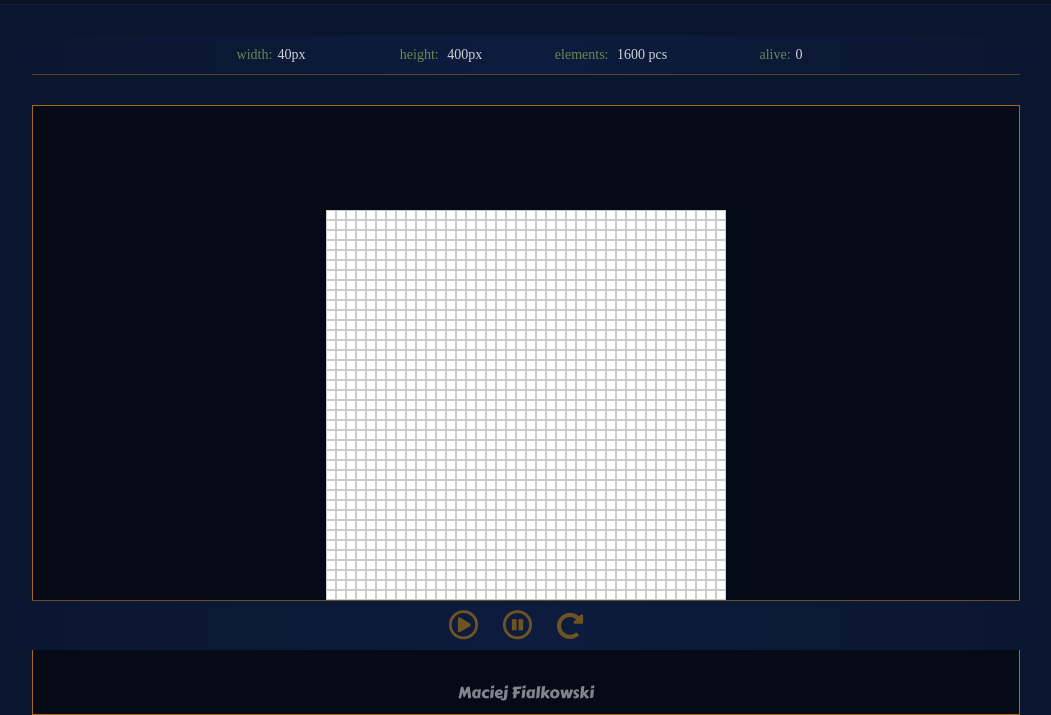
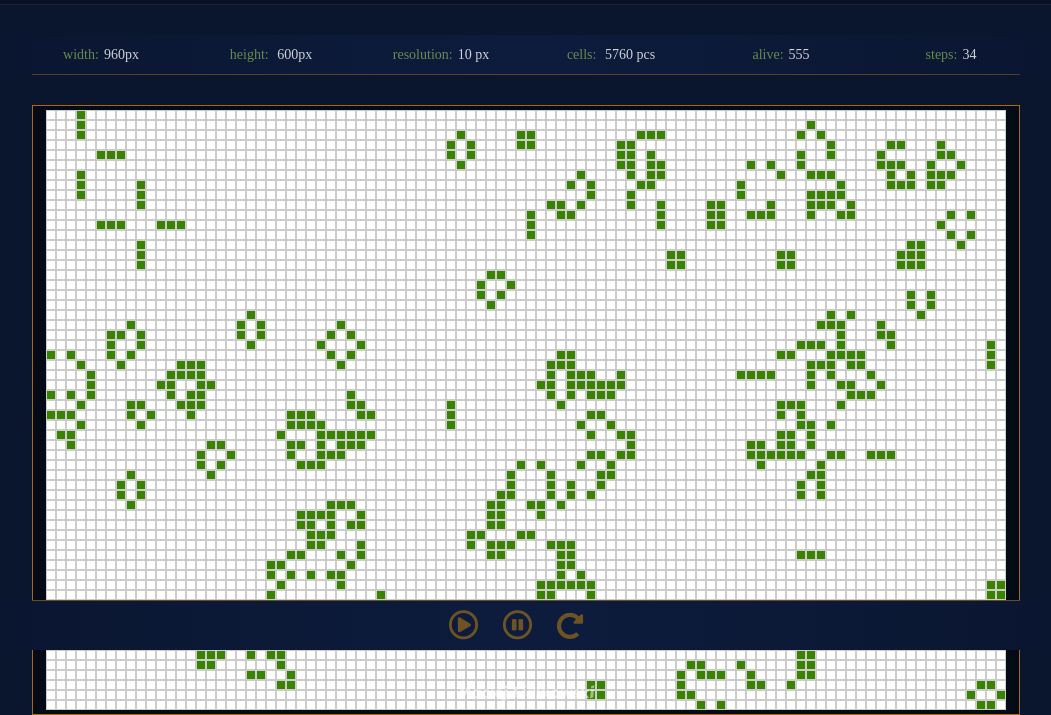
Before and after one commit to Maciejf85/Game_Of_Life, a website: page index.html in a window 1280 px wide. Shown: the part 85-800 px from the top of the page, without its empty margins (114-1165 px from the left). Drawn offline with Linux system fonts and the light colour scheme; a web font is replaced by a local one.

Commit message:
workingGame

```diff
--- a/index.html
+++ b/index.html
@@ -26,8 +26,10 @@
                <ul class='info__elements'>
                     <li>width:<span></span></li>
                     <li>height: <span></span></li>
-                    <li>elements: <span></span></li>
+                    <li>resolution:<span></span></li>
+                    <li>cells: <span></span></li>
                     <li>alive:<span></span></li>
+                    <li>steps:<span></span></li>
                </ul>
           </div>
 
--- a/src/js/app.js
+++ b/src/js/app.js
@@ -6,18 +6,26 @@ function GameOfLife(boardWidth, boardHeight) {
      this.pause = document.getElementById('pause');
      this.rew = document.getElementById('rew');
      this.info = document.querySelectorAll('li>span');
+     this.divSize = 10;
      this.cells = [];
+     this.nextStepCell = [];
+     this.aliveCells = 0;
+     this.step = 0;
+     var _this = this;
 
 
      this.createBoard = function () {
           this.board.style.width = this.width + 'px';
           this.board.style.height = this.height + 'px';
-          this.elements = (this.width * this.height) / 100;
-          this.width = this.width / 10;
+          this.elements = Math.floor((this.width * this.height) / Math.pow(this.divSize, 2));
+          this.widthCalc = this.width / this.divSize;
+          this.heightCalc = this.height / this.divSize;
 
 
           for (var i = 0; i < this.elements; i++) {
                var div = document.createElement('div');
+               div.style.width = this.divSize + 'px';
+               div.style.height = this.divSize + 'px';
                this.board.appendChild(div);
                this.cells.push[div];
 
@@ -25,24 +33,109 @@ function GameOfLife(boardWidth, boardHeight) {
           this.cells = document.querySelectorAll('#board div');
           this.info[0].innerHTML = this.width + 'px';
           this.info[1].innerHTML = this.height + 'px';
-          this.info[2].innerHTML = this.cells.length + ' pcs';
-          this.info[3].innerHTML = 0;
+          this.info[2].innerHTML = this.divSize + ' px';
+          this.info[3].innerHTML = this.cells.length + ' pcs';
+          this.info[4].innerHTML = this.aliveCells;
+          this.info[5].innerHTML = this.step;
      }
 
-
+     this.returnValue = function (x, y) { // zamiana x,y na index tablicy
+          this.value = x + (y * this.widthCalc);
+          return this.value;
+     }
 
      this.setCellState = function (x, y, state) {
-          this.value = x + (y * this.width);
-          var cellState = this.cells[this.value];
+          var cell = this.returnValue(x, y);
+
+          var cellState = this.cells[cell];
 
           if (cellState.classList.value == "" && state == 1) {
                cellState.classList.add('live');
           } else {
                cellState.classList.remove('live');
           };
+
      }
+
+     this.alive = function () { // zliczanie żywych komórek i kroków
+          this.aliveCells = 0;
+          this.step += 1;
+
+          for (var i = 0; i < this.cells.length; i++) {
+               if (this.cells[i].classList.value == "live") {
+                    this.aliveCells += 1;
+               }
+          }
+          this.info[4].innerHTML = this.aliveCells;
+          this.info[5].innerHTML = this.step;
+     }
+
+     this.computeCellNextState = function (x, y) { //
+          var sum = 0;
+          for (let i = -1; i < 2; i++) {
+               for (let j = -1; j < 2; j++) {
+
+                    if (i != 0 || j != 0) {
+                         var cell = this.returnValue(x + j, y + i);
+
+                         if (cell >= 0 && cell <= (this.elements - 1) && (x + j) < this.widthCalc && (x + j) >= 0) {
+                              if (this.cells[cell].classList.value === 'live') {
+                                   sum += 1;
+                              }
+                         }
+                    }
+               }
+
+          }
+          if (sum >= 2 && sum <= 3) {
+               this.nextStepCell.push(sum);
+          } else {
+               this.nextStepCell.push(0);
+          }
+
+     }
+
+     this.drawNewStep = function () {
+
+          for (var i = 0; i < _this.heightCalc; i++) {
+               for (var j = 0; j < _this.widthCalc; j++) {
+                    _this.computeCellNextState(j, i);
+               }
+          }
+
+
+
+          for (var i = 0; i < _this.elements; i++) {
+               if ((_this.nextStepCell[i] >= 2 && _this.nextStepCell[i] <= 3) && (_this.cells[i].classList.value == 'live')) {
+                    _this.cells[i].classList.add('live');
+               } else if (_this.nextStepCell[i] === 3 && _this.cells[i].classList.value === '') {
+                    _this.cells[i].classList.add('live');
+               } else {
+                    _this.cells[i].classList.remove('live');
+
+               }
+          }
+          _this.alive();
+          _this.nextStepCell = [];
+
+
+     }
+
+
+     this.play.addEventListener('click', _this.drawNewStep);
 }
 
 
-var game = new GameOfLife(400, 400);
+var game = new GameOfLife(960, 600);
 game.createBoard();
+
+for (var i = 0; i < game.elements; i++) {
+     var x = Math.floor(Math.random() * (game.elements - 1));
+     game.cells[x].classList.add('live');
+}
+
+
+
+
+game.alive();
+var time = setInterval(game.drawNewStep, 150);
--- a/src/scss/main.scss
+++ b/src/scss/main.scss
@@ -64,15 +64,23 @@ body {
      @include clearFix();
 
      div {
-          width: 10px;
-          height: 10px;
+          width: 5px;
+          height: 5px;
           border: 1px solid #cccccc;
           background-color: #ffffff;
           float: left;
      }
 
      div.live {
-          background: #63ac2c;
+          background: #398300;
+     }
+
+     div.red {
+          background: red;
+     }
+
+     div.blue {
+          background: blue;
      }
 }
 
```
Also changed, not shown: css/main.css.
